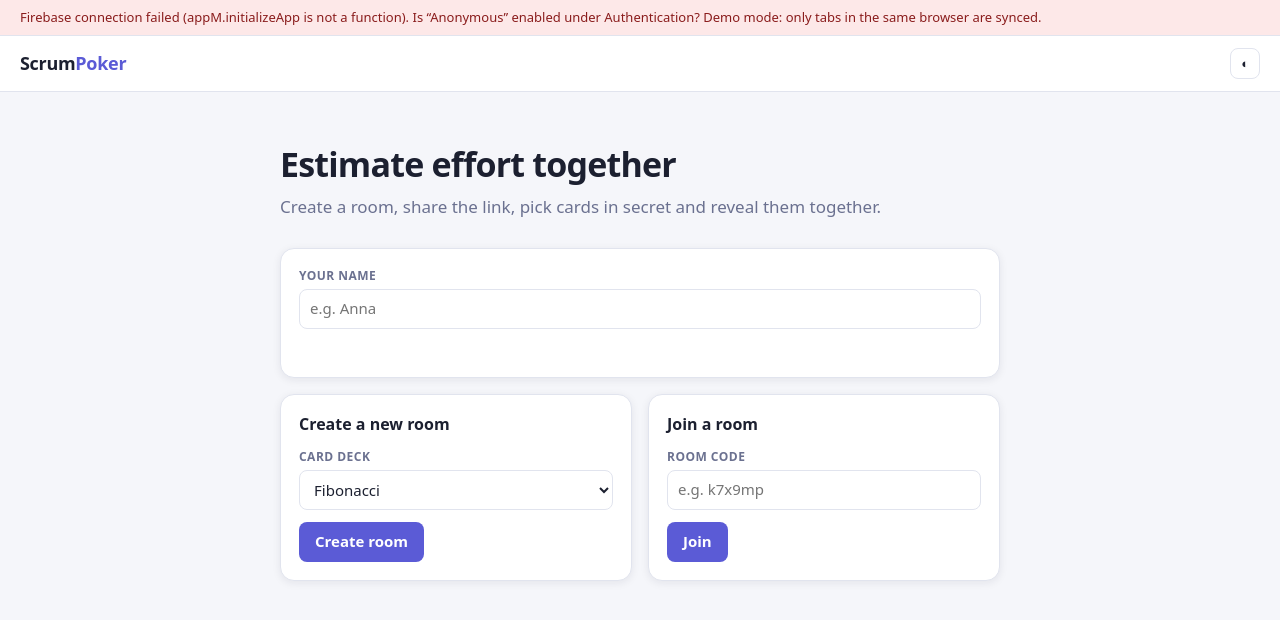
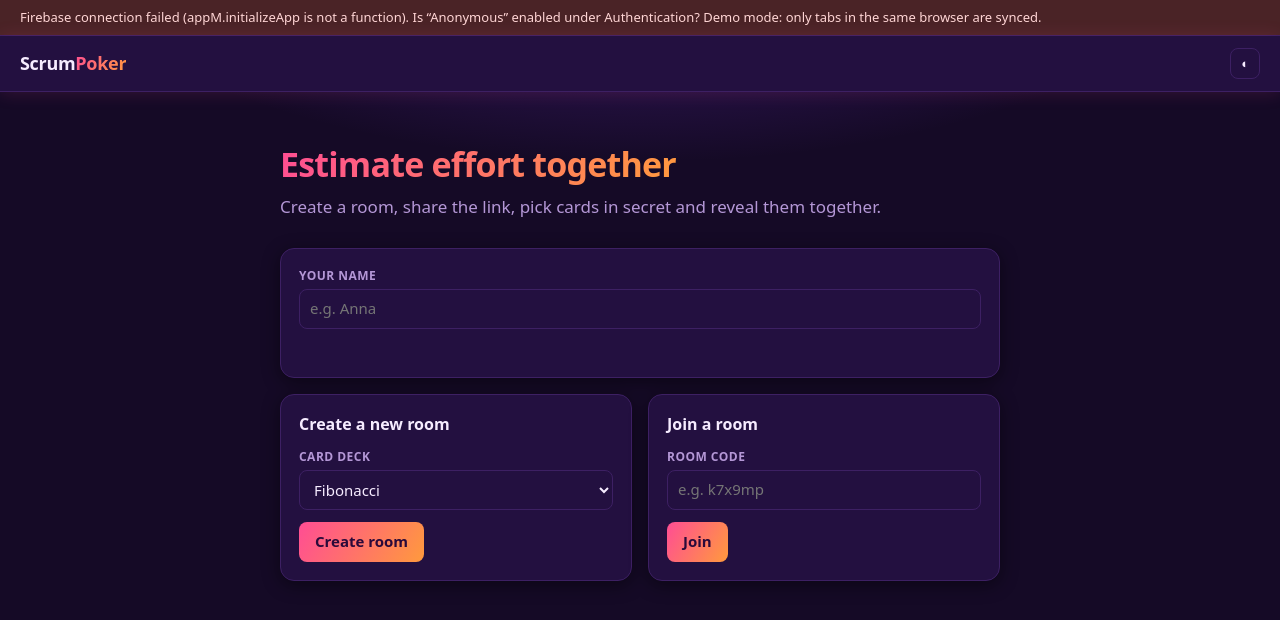
Before and after one commit to felixhering-debug/scrum-poker, a plain HTML site: page index.html in a window 1280 px wide. Drawn offline with Linux system fonts and the light colour scheme.

Commit message:
Farbpalette: Sonnenuntergang/Neon-Nacht, Standard dunkel
Co-Authored-By: Claude Sonnet 5.5 <noreply@anthropic.com>
Claude-Session: https://claude.ai/code/session_01DZhdRdA4bS72zcgGTxLxL7

```diff
--- a/index.html
+++ b/index.html
@@ -6,17 +6,21 @@
 <title>Scrum Poker</title>
 <style>
 :root{
-  --bg:#f5f6fa; --panel:#ffffff; --text:#1c2030; --muted:#6b7190; --line:#e1e4ee;
-  --accent:#5b5bd6; --accent-text:#ffffff; --accent-soft:#ebebfb; --ok:#1f9d63; --warn:#c77d0a;
-  --card:#ffffff; --back1:#5b5bd6; --back2:#7676e6; --shadow:0 2px 8px rgba(20,24,50,.08);
+  --bg:#fff3ea; --panel:#ffffff; --text:#2a1240; --muted:#85648f; --line:#f0d4d6;
+  --accent:#d81e6b; --accent-text:#2a0a3a; --accent-soft:#ffe3ec; --accent2:#0e9f98; --ok:#0e9f98; --warn:#e07a1f;
+  --card:#ffffff; --back1:#d81e6b; --back2:#ff8a3d; --shadow:0 2px 10px rgba(120,30,90,.12);
+  --grad:linear-gradient(120deg,#ff4d94 0%,#ff8a3d 100%);
+  --glow:radial-gradient(900px 380px at 50% -120px,rgba(255,120,150,.35),transparent 70%);
 }
 [data-theme="dark"]{
-  --bg:#14161f; --panel:#1d2030; --text:#eceefa; --muted:#9097b8; --line:#2d3148;
-  --accent:#8585f0; --accent-text:#12142a; --accent-soft:#2a2c4d; --ok:#43c487; --warn:#e3a53a;
-  --card:#242843; --back1:#5b5bd6; --back2:#7676e6; --shadow:0 2px 10px rgba(0,0,0,.4);
+  --bg:#150a26; --panel:#231040; --text:#f6ecff; --muted:#b497d6; --line:#3d2063;
+  --accent:#ff5fa2; --accent-text:#2a0a3a; --accent-soft:#3a1a5e; --accent2:#2de2d0; --ok:#2de2d0; --warn:#ffb14a;
+  --card:#2d1650; --back1:#ff3d8b; --back2:#8a3dff; --shadow:0 4px 18px rgba(0,0,0,.45);
+  --grad:linear-gradient(120deg,#ff4d94 0%,#ff9a3d 100%);
+  --glow:radial-gradient(900px 420px at 50% -140px,rgba(255,77,148,.38),rgba(138,61,255,.18) 45%,transparent 72%);
 }
 *{box-sizing:border-box}
-html,body{margin:0;background:var(--bg);color:var(--text);font:15px/1.45 system-ui,-apple-system,"Segoe UI",Roboto,sans-serif}
+html,body{margin:0;background:var(--bg) var(--glow) no-repeat;background-attachment:fixed;color:var(--text);font:15px/1.45 system-ui,-apple-system,"Segoe UI",Roboto,sans-serif}
 button{font:inherit;cursor:pointer}
 input,select{font:inherit;color:var(--text);background:var(--panel);border:1px solid var(--line);border-radius:8px;padding:8px 10px}
 input:focus,select:focus,button:focus-visible{outline:2px solid var(--accent);outline-offset:1px}
@@ -96,6 +100,27 @@ input:focus,select:focus,button:focus-visible{outline:2px solid var(--accent);ou
 .x:hover{color:#c43b3b}
 .muted{color:var(--muted);font-size:13px}
 .sum{font-size:13px;color:var(--muted);margin-top:8px}
+
+/* Sunset / neon night palette */
+.btn{background:var(--grad);color:var(--accent-text);box-shadow:0 0 0 rgba(255,95,162,0);transition:box-shadow .15s,filter .15s}
+.btn:hover{filter:brightness(1.06);box-shadow:0 0 14px rgba(255,95,162,.55)}
+.btn.ghost{background:transparent;color:var(--text);box-shadow:none}
+.btn.ghost:hover{background:var(--accent-soft);box-shadow:none}
+.top{border-bottom:1px solid var(--line);box-shadow:0 1px 18px rgba(255,77,148,.15)}
+.logo span{background:var(--grad);-webkit-background-clip:text;background-clip:text;color:transparent}
+.chip{border:1px solid var(--accent);color:var(--accent)}
+.panel{border-color:var(--line)}
+.bar .fill{background:var(--grad)}
+.bar .track{background:var(--accent-soft)}
+.pc.face{border-color:var(--accent2);color:var(--accent2);box-shadow:0 0 12px rgba(45,226,208,.25)}
+.dc{border-color:var(--accent);color:var(--accent)}
+.dc:hover:not(:disabled){box-shadow:0 0 14px rgba(255,95,162,.5)}
+.dc.sel{background:var(--grad);color:var(--accent-text);border-color:transparent;box-shadow:0 0 18px rgba(255,138,61,.55)}
+.story.cur{border-color:var(--accent);box-shadow:0 0 10px rgba(255,95,162,.25)}
+.badge{background:var(--accent2);color:#10222a}
+.consensus{color:var(--accent2)}
+.landing h1{background:var(--grad);-webkit-background-clip:text;background-clip:text;color:transparent;display:inline-block}
+input:focus,select:focus,button:focus-visible{outline-color:var(--accent2)}
 </style>
 </head>
 <body>
@@ -277,7 +302,7 @@ const refs = {};
 /* ---------- Start ---------- */
 async function boot() {
   const th = lsGet("sp-theme");
-  document.documentElement.dataset.theme = th || (matchMedia("(prefers-color-scheme: dark)").matches ? "dark" : "light");
+  document.documentElement.dataset.theme = th || "dark";
   S.name = lsGet("sp-name") || "";
   for (const k in DECKS) { for (const sel of ["#deckIn", "#deckSel"]) { const o = document.createElement("option"); o.value = k; o.textContent = DECKS[k].name; $(sel).appendChild(o); } }
   bind();
```
